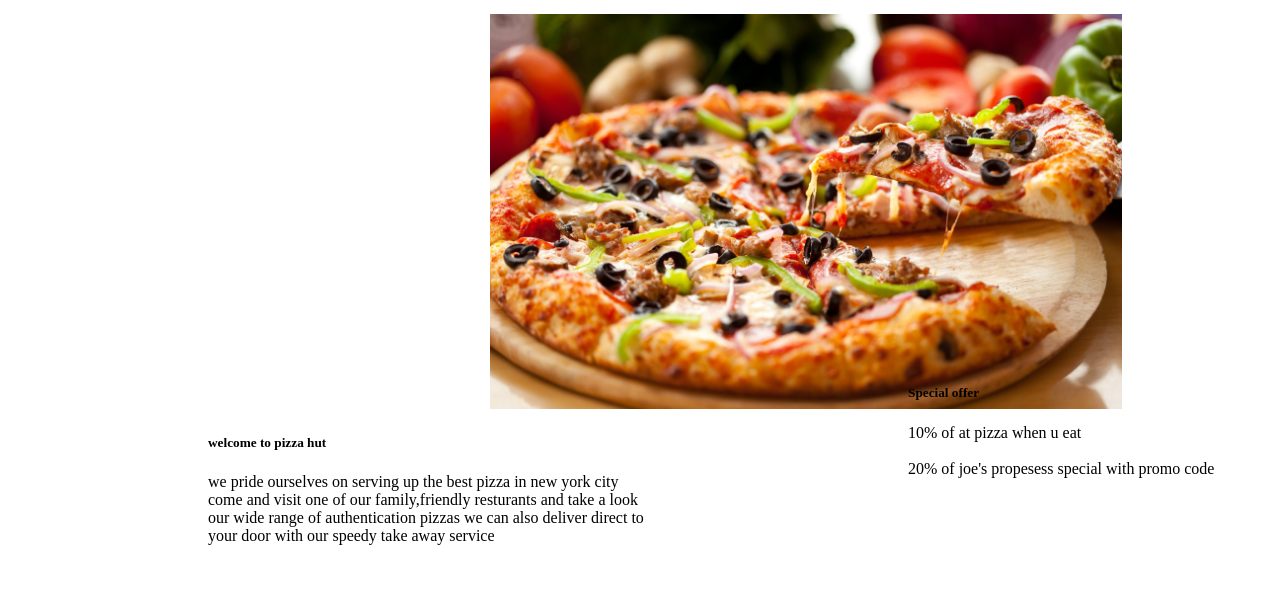
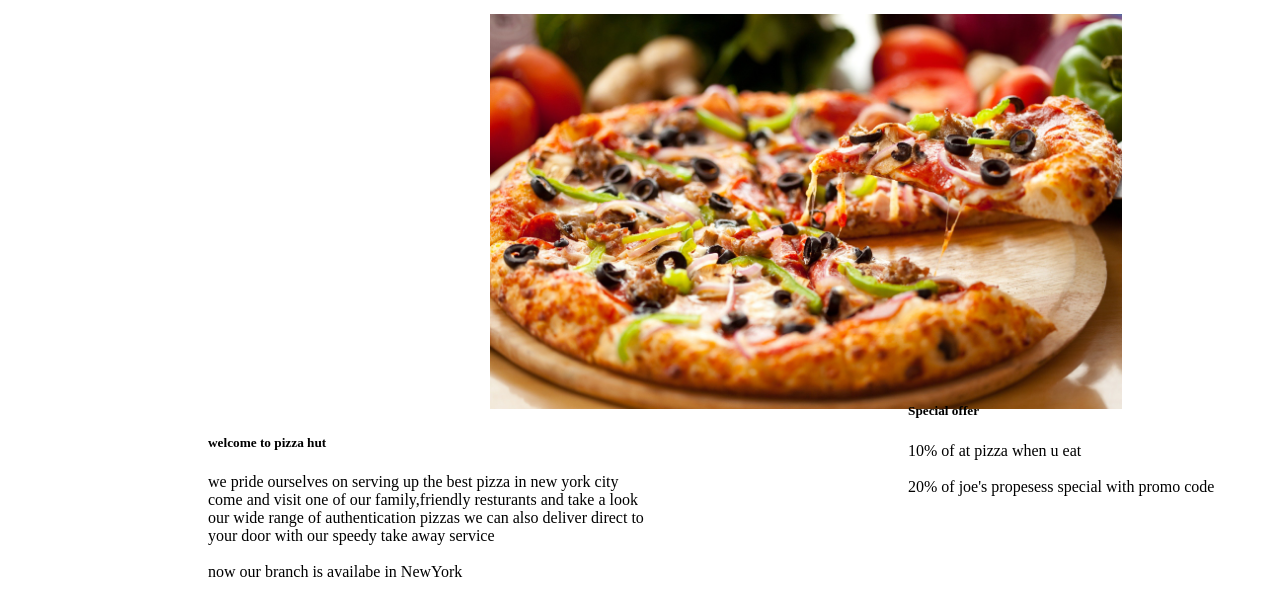
Before and after one commit to sreekandi/git_assignment, a plain HTML site: page pizzahut/pizza.html in a window 1280 px wide. Shown: the part 100-716 px from the top of the page. Drawn offline with Linux system fonts and the light colour scheme; files whose address does not match are found by name.

Commit message:
minor changes in html_assignment

```diff
--- a/pizzahut/pizza.html
+++ b/pizzahut/pizza.html
@@ -66,7 +66,7 @@
                         come and visit one of our family,friendly resturants and take a look </br>
                         our wide range of authentication pizzas we can also deliver direct to <br>
                         your door with our speedy take away service</br></br>
-
+			now our branch is availabe in NewYork
 
                     </p>
 
```
